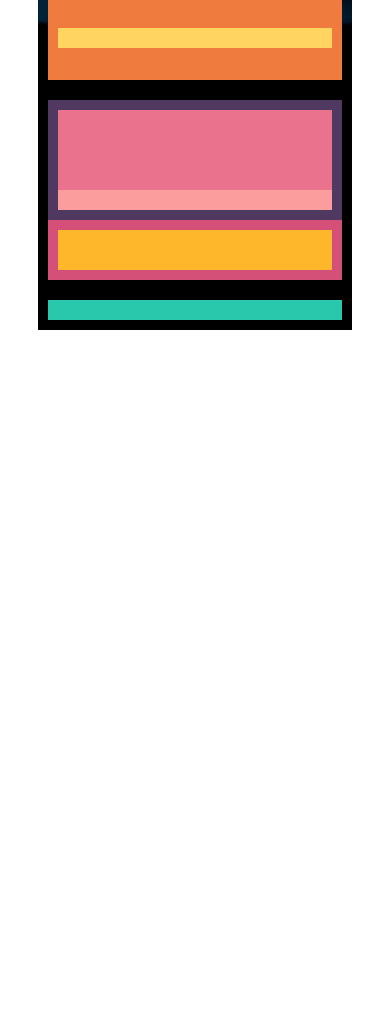
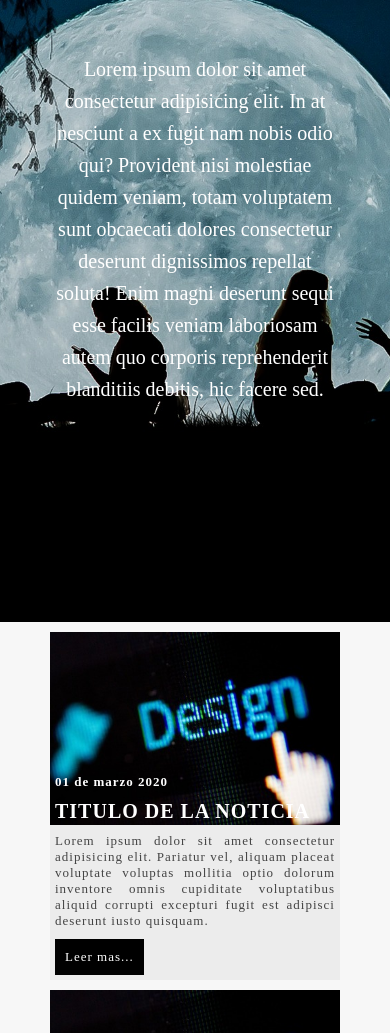
Before and after one commit to DairoCantillo/flexbox, a plain HTML site: page index.html in a window 390 px wide. Shown: the part 222-1255 px from the top of the page. Before the commit the page ends 844 px from the top, so only its background shows below. Drawn offline with Linux system fonts and the light colour scheme.

Commit message:
responsive 100%

```diff
--- a/css/style.css
+++ b/css/style.css
@@ -1,6 +1,7 @@
 @import url('https://fonts.googleapis.com/css?family=Montserrat&display=swap');
 *{
-    padding: 10px;
+    padding: 0px;
+    margin: 0px;
     box-sizing: border-box;
     font-family: 'Montserrat', ;
 }
@@ -11,6 +12,9 @@ a{
     display: flex;
     flex-flow: column nowrap;
 }
+.margen-interno{
+    padding: 0 50px;
+}
 /* header */
 header{
     background:url(../images/header.jpg);
@@ -19,6 +23,7 @@ header{
     background-size: cover;
     display: flex;
     flex-flow: column nowrap;
+    min-height: 100vh;
 }
     .menu{
         background: rgb(0,0,0, .1);
@@ -70,37 +75,101 @@ header{
             }
 
     .texto-principal{
-        background: #f07b3f;
+        height: 580px;
+        display: flex;
+        align-items: center;
     }
         h1{
-            background: #ffd460;
+            color: #fff;
+            font-weight: 300;
+            text-align: center;
+            line-height: 1.6;
+
         }
 /* section */
 section{
-    background: #000;
+    background: #f7f7f7;
     display: flex;
 }
     .articulos{
-        background: #4f3961;
-        flex: 2 1 auto;
+        background: #f7f7f7;
+        flex: 1 1 auto;
         display: flex;
         flex-flow: row wrap;
     }
         .articulo{
-            background: #ea728c;
+            color: #444;
             flex: 1 1 40%;
+            font-size: 13px;
+            letter-spacing: 1px;
+            margin: 10px 10px 0 0px;
+            background: #ececec;
+
+        }
+        .articulo img{
+            width: 100%;
+        }
+        .articulos a{
+        background-color: #000;
+        padding: 10px;
+        color: #fff;
+        font-size: 13px;
+        margin: 5px;
+        display: inline-block;
+        }
+        .articulos a:hover{
+            background: #546cc3;
+        }
+        .articulo p{
+            padding: 5px;
+            text-align: justify;
+        }
+        h3{
+            font-size: 13px;
+            color: #fff;
+
+            margin-top: -60px;
+            padding: 5px;
+
+
+        }
+        h2{
+            font-size: 20px;
+            text-transform: uppercase;
+            padding: 5px;
+            color: #fff;
 
         }
         .navegacion{
-            background: #fc9d9d;
+            background: #000;
             flex: 1 1 100%;
+            font-size: 11px;
+            text-transform: uppercase;
+            padding: 0 10px;
+            letter-spacing: 2px;
+            margin: 10px 10px 0 0px;
         }
     aside{
-        background: #d45079;
-        flex: 1 1 auto;
+        margin: 10px 10px 0 0px;
+        display: flex;
+        background: #fff;
+        flex: 1 1 100%;
+        flex-direction: column;
     }
+    aside  img{
+        width: 100%;
+    }
+
         .publicidad{
-            background: #feb72b;
+            min-width: 250px;
+
+        }
+        .publicidad h4{
+            background: black;
+            color: #fff;
+            padding: 10px;
+            text-transform: uppercase;
+
         }
 
 /* footer         */
@@ -108,17 +177,33 @@ footer{
     background: #000;
     display: flex;
     justify-content: center;
+    margin-top: 10px;
 }
     .pie{
-        background: #29c7ac;
-        width: 300px;
+        text-align: center;
+    }
+    .pie a{
+        color: #fff;
+        font-size: 11px;
+        text-transform: uppercase;
+        padding: 0 10px;
+        letter-spacing: 2px;
     }
 
 /* responsive */
-@media all and (max-width: 800px){
+@media all and (max-width: 920px){
+
     section{
         flex-direction: column;
     }
+
+    .texto-principal{
+        height: 500px;
+    }
+    .texto-principal h1{
+        font-size: 25px;
+    }
+
     .menu{
         flex-direction: column;
         height: auto;
@@ -126,12 +211,36 @@ footer{
     aside{
         display: flex;
         justify-content: center;
+        flex-direction: row;
     }
+        .publicidad{
+            min-width: 100px;
+
+        }
 }
 
-@media all and (max-width: 600px){
+@media all and (max-width: 650px){
     .articulos{
         flex-direction: column;
+    }
+    aside{
+        flex-direction: column;
+    }
+    .oculto{
+        display: none;
+    }
+    .nav a i{
+        font-size: 20px;
+    }
+    .texto-principal h1{
+        font-size: 20px;
+    }
+    .texto-principal{
+        height: 550px;
+    }
+
+    .articulo, .navegacion, aside{
+        margin: 10px 0px 0 0px;
     }
 }
 
@@ -139,4 +248,8 @@ footer{
     aside{
         flex-direction: column;
     }
+    .texto-principal{
+        height: 600px;
+    }
+
 }
--- a/index.html
+++ b/index.html
@@ -11,42 +11,86 @@
 
 <body>
     <div class="padre">
-        <header>
-            <div class="menu">
+        <header class="">
+            <div class="menu margen-interno">
                 <div class="logo">
                     <a href="index.html">LogoDeca</a>
                 </div>
                 <nav class="nav">
-                    <a href="#"><i class="fas fa-home"></i>Inicio</a>
-                    <a href="#"><i class="fas fa-user"></i>Nosotros</a>
-                    <a href="#"><i class="fas fa-comment"></i>Servicios</a>
-                    <a href="#"><i class="fas fa-file-alt"></i>Noticias</a>
-                    <a href="#"><i class="fas fa-envelope"></i>Contacto</a>
+                    <a href="#"><i class="fas fa-home"></i><span class="oculto">Inicio</span></a>
+                    <a href="#"><i class="fas fa-user"></i><span class="oculto">Nosotros</span></a>
+                    <a href="#"><i class="fas fa-comment"></i><span class="oculto">Servicios</span></a>
+                    <a href="#"><i class="fas fa-file-alt"></i><span class="oculto">Noticias</span></a>
+                    <a href="#"><i class="fas fa-envelope"></i><span class="oculto">Contacto</span></a>
                 </nav>
                 <div class="social">
                     <a href=""><i class="fab fa-facebook-square"></i></a>
                     <a href=""><i class="fab fa-twitter-square"></i></a>
+                    <a href=""><i class="fab fa-instagram-square"></i></a>
                 </div>
             </div>
-            <div class="texto-principal">
-                <h1></h1>
+            <div class="texto-principal margen-interno">
+                <h1>Lorem ipsum dolor sit amet consectetur adipisicing elit. In at nesciunt a ex fugit nam nobis odio qui? Provident nisi molestiae quidem veniam, totam voluptatem sunt obcaecati dolores consectetur deserunt dignissimos repellat soluta! Enim magni deserunt sequi esse facilis veniam laboriosam autem quo corporis reprehenderit blanditiis debitis, hic facere sed.</h1>
             </div>
         </header>
-        <section>
+        <section class="margen-interno">
             <div class="articulos">
-                <article class="articulo"></article>
-                <article class="articulo"></article>
-                <article class="articulo"></article>
-                <article class="articulo"></article>
-                <nav class="navegacion"></nav>
+                <article class="articulo">
+                    <img src="/images/articulo2.jpg" alt="">
+                    <h3>01 de marzo 2020</h3>
+                    <h2>Titulo de la noticia</h2>
+                    <p>Lorem ipsum dolor sit amet consectetur adipisicing elit. Pariatur vel, aliquam placeat voluptate voluptas mollitia optio dolorum inventore omnis cupiditate voluptatibus aliquid corrupti excepturi fugit est adipisci deserunt iusto quisquam.</p>
+                    <a href="">Leer mas...</a>
+                </article>
+                <article class="articulo">
+                    <img src="/images/articulo2.jpg" alt="">
+                    <h3>01 de marzo 2020</h3>
+                    <h2>Titulo de la noticia</h2>
+                    <p>Lorem ipsum dolor sit amet consectetur adipisicing elit. Pariatur vel, aliquam placeat voluptate voluptas mollitia optio dolorum inventore omnis cupiditate voluptatibus aliquid corrupti excepturi fugit est adipisci deserunt iusto quisquam.</p>
+                    <a href="">Leer mas...</a>
+                </article>
+                <article class="articulo">
+                    <img src="/images/articulo2.jpg" alt="">
+                    <h3>01 de marzo 2020</h3>
+                    <h2>Titulo de la noticia</h2>
+                    <p>Lorem ipsum dolor sit amet consectetur adipisicing elit. Pariatur vel, aliquam placeat voluptate voluptas mollitia optio dolorum inventore omnis cupiditate voluptatibus aliquid corrupti excepturi fugit est adipisci deserunt iusto quisquam.</p>
+                    <a href="">Leer mas...</a>
+                </article>
+                <article class="articulo">
+                    <img src="/images/articulo2.jpg" alt="">
+                    <h3>01 de marzo 2020</h3>
+                    <h2>Titulo de la noticia</h2>
+                    <p>Lorem ipsum dolor sit amet consectetur adipisicing elit. Pariatur vel, aliquam placeat voluptate voluptas mollitia optio dolorum inventore omnis cupiditate voluptatibus aliquid corrupti excepturi fugit est adipisci deserunt iusto quisquam.</p>
+                    <a href="">Leer mas...</a>
+                </article>
+                <nav class="navegacion">
+                    <a href="">Inicio</a>
+                    <a href="">1</a>
+                    <a href="">2</a>
+                    <a href="">3</a>
+                    <a href="">Final</a>
+                </nav>
             </div>
             <aside>
-                <div class="publicidad"></div>
-                <div class="publicidad"></div>
+                <div class="publicidad">
+                    <h4>publicidad</h4>
+                    <img src="/images/articulo.jpg" alt="">
+                </div>
+                <div class="publicidad">
+                    <h4>publicidad</h4>
+                    <img src="/images/articulo.jpg" alt="">
+                </div>
+                <div class="publicidad">
+                    <h4>publicidad</h4>
+                    <img src="/images/articulo.jpg" alt="">
+                </div>
+
             </aside>
         </section>
-        <footer>
-            <nav class="pie"></nav>
+        <footer class="margen-interno">
+            <nav class="pie">
+                <a href="">Desarrollado por Dairo Cantillo</a>
+            </nav>
         </footer>
     </div>
 </body>
```
Also changed, not shown: images/articulo.jpg (added), images/articulo2.jpg (added).
